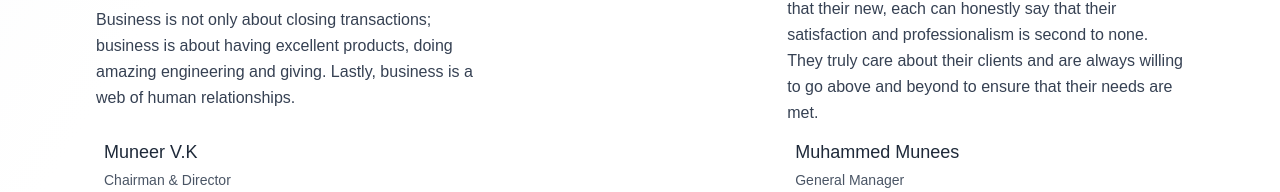
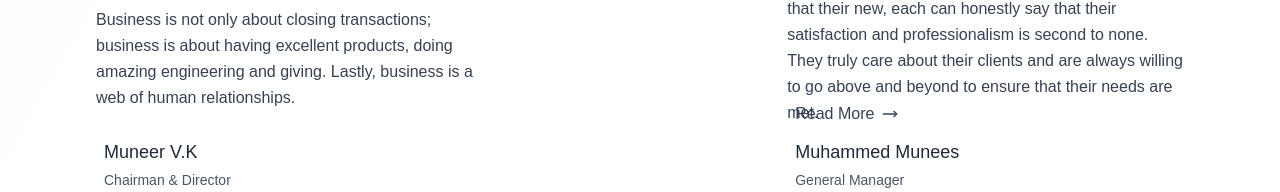
Before and after one commit to iamjuu/yemmer, a Next.js app: page / in a window 1280 px wide. Shown: the part 1912-2104 px from the top of the page. Built offline with nearby package versions, Linux system fonts and the light colour scheme.

Commit message:
d=section gon

```diff
--- a/app/home/page.tsx
+++ b/app/home/page.tsx
@@ -217,6 +217,15 @@ const page = () => {
               {testimonials[1].text}
             </p>
 
+            <div className="absolute bottom-24 left-8 md:left-10">
+              <Button
+                className="inline-flex gap items-center text-gray-700 font-medium hover:text-gray-900 transition-colors duration-200"
+              >
+                Read More
+                <MoveRight  className="ml-2 w-4 h-4" />
+              </Button>
+            </div>
+
             <div className="absolute bottom-8 left-8 md:left-10">
               <h3 className="text-lg font-medium text-gray-800 mb-1">
                 {testimonials[1].author}
```
